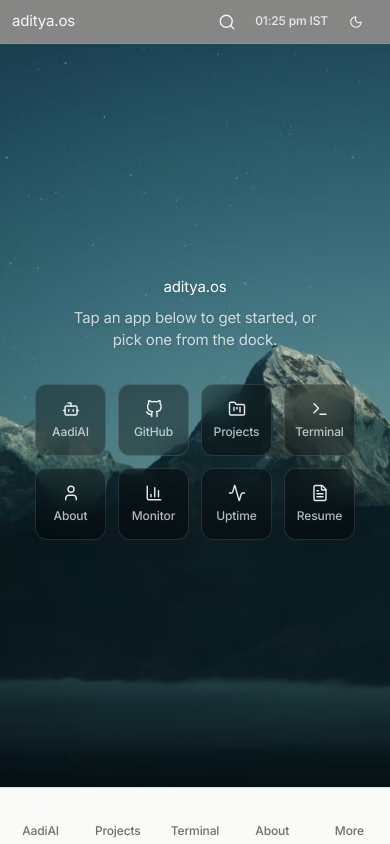
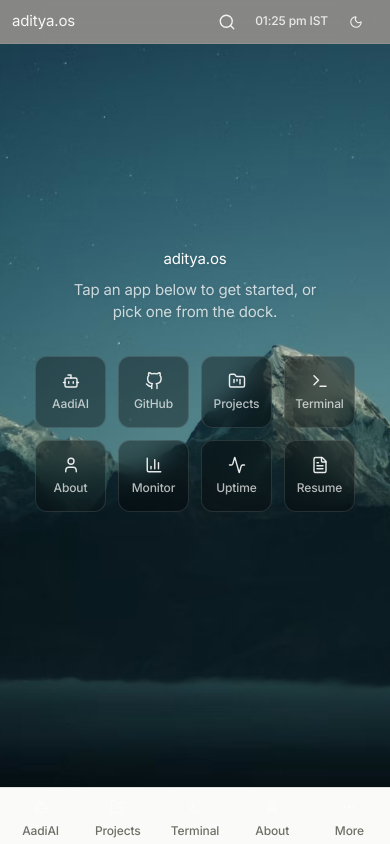
Before and after one commit to adityai615/aditya-ai, a Next.js app: page / in a window 390 px wide. Built offline with nearby package versions, Linux system fonts and the light colour scheme.

Commit message:
Add desktop dock inset variable and update layout in Desktop component

```diff
--- a/src/app/globals.css
+++ b/src/app/globals.css
@@ -10,6 +10,7 @@
   --os-dot: rgba(0, 0, 0, 0.03);
   --mobile-tab-bar-height: 3.5rem;
   --mobile-agent-composer-height: 4rem;
+  --desktop-dock-inset: 7rem;
 }
 
 .dark {
--- a/src/components/os/Desktop.tsx
+++ b/src/components/os/Desktop.tsx
@@ -234,12 +234,11 @@ export function Desktop({
         backgroundRepeat: "no-repeat",
       }}
     >
-      <div className="mx-auto h-full min-h-0 w-full">
-        {/* Window area is now full-width: the dock floats over it at
-            the bottom instead of reserving a fixed-width left column. */}
       <div
         ref={windowAreaRef}
-          className="relative h-full min-h-0 flex-1 overflow-hidden"
+        className={`absolute inset-x-0 top-0 overflow-hidden max-md:bottom-[calc(var(--mobile-tab-bar-height)+env(safe-area-inset-bottom))] ${
+          isAnyWindowMaximized ? "md:bottom-0" : "md:bottom-[var(--desktop-dock-inset)]"
+        }`}
       >
         {mobileHomeActive ? (
           <div className="absolute inset-x-0 top-0 bottom-[calc(var(--mobile-tab-bar-height)+env(safe-area-inset-bottom))] max-md:mobile-app-fade-in md:hidden">
@@ -331,7 +330,6 @@ export function Desktop({
               });
         })()}
       </div>
-      </div>
 
       {/* Bottom floating dock replaces the old left sidebar — desktop only.
           Hidden (faded out, not unmounted) whenever a window is maximized. */}
```
Lines whose indentation alone changed are shown as unchanged.
